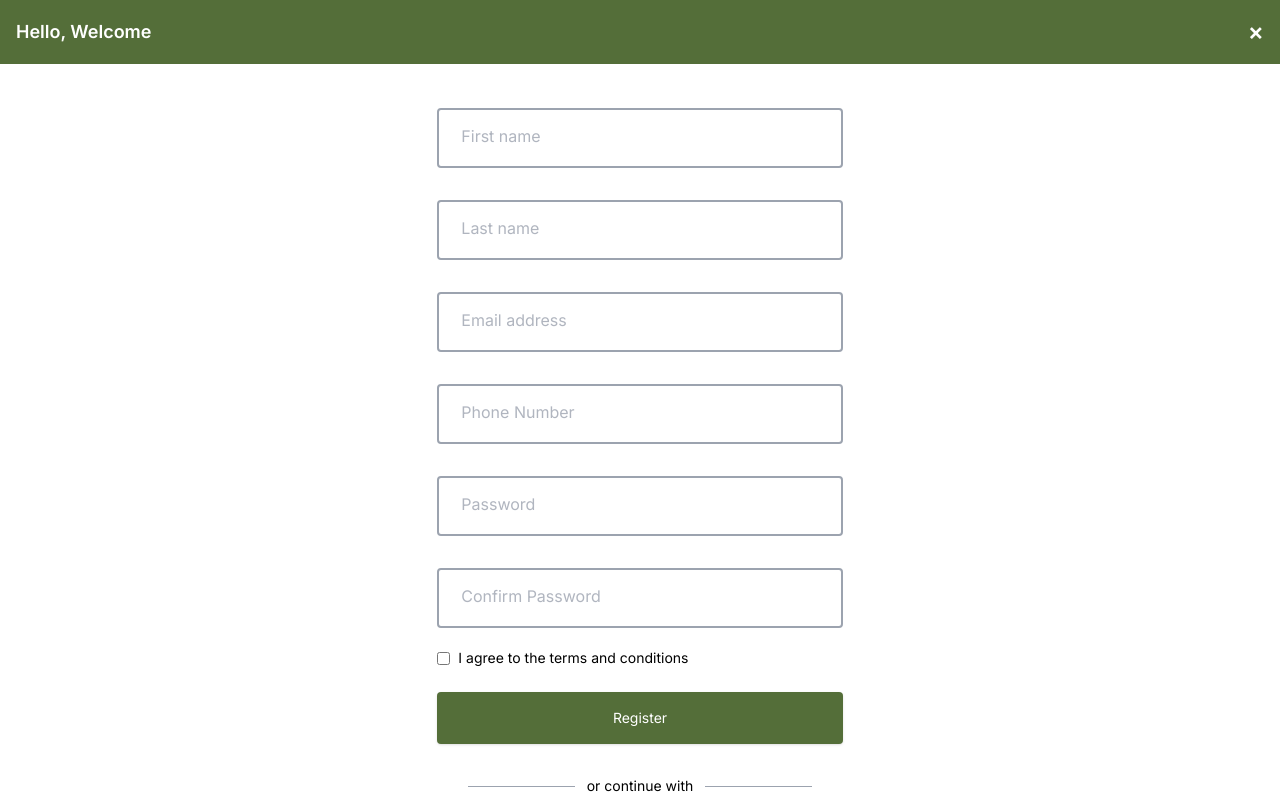
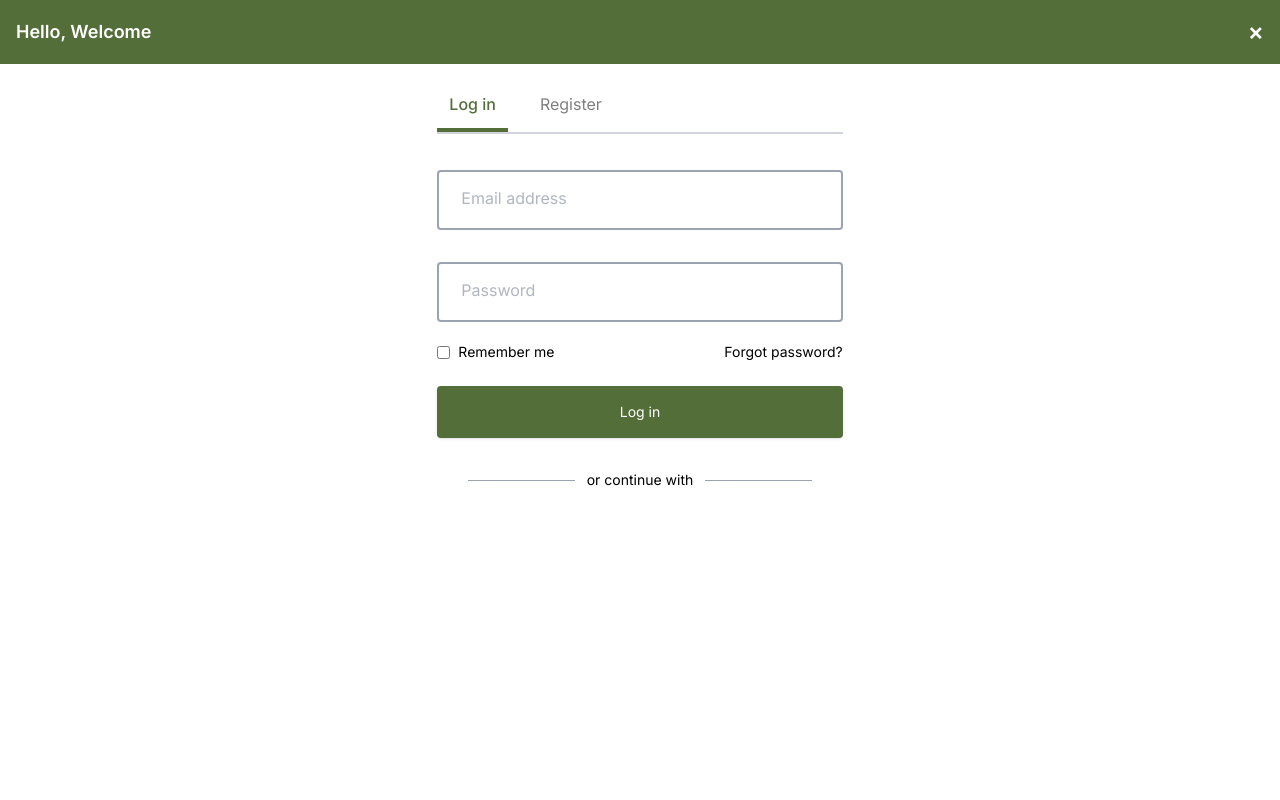
Before and after one commit to AyodejiOmole/warehouzit-technical-interview-solution, a Next.js app: page /get-started in a window 1280 px wide. Built offline with nearby package versions, Linux system fonts and the light colour scheme.

Commit message:
completed tab for login and register

```diff
--- a/app/get-started/layout.js
+++ b/app/get-started/layout.js
@@ -11,7 +11,7 @@ export const metadata = {
 const GetStartedLayout = ({ children }) => {
     return (
         <div>
-            <div className="flex justify-between align-center items-center p-4 bg-primary-green w-full">
+            <div className="flex justify-between fixed z-10 align-center items-center p-4 bg-primary-green w-full">
                 <p className="text-white font-semibold text-sm md:text-base lg:text-lg">Hello, Welcome</p>
                 {/* A cancel button to close the login/register page and return to the Homepage */}
                 <Link href="/">
--- a/app/get-started/page.js
+++ b/app/get-started/page.js
@@ -1,12 +1,37 @@
+"use client";
 import React from 'react';
 import Login from '@/components/Login';
 import Register from '@/components/Register';
+import { useState } from 'react';
 
 const GetStarted = () => {
+  // the visiblePage state determines the page - login or register - that is currently visible to the user.
+  const [visiblePage, setVisiblePage] = useState("login");
+
+  // Changes page, login or register, visible to the user.
+  const handleClick = (page) => {
+    setVisiblePage(prev => {return page;});
+  }
   return (
     <div className='w-full lg:p-8 p-4'>
-      {/* <Login/> */}
-      <Register />
+
+      {/* Tab to change the page visible to the user from Login to Register or as the user deems fits. */}
+      <div className='flex border-b-2 border-gray-300 lg:w-1/3 w-full md:w-1/3 mx-auto mt-12'>
+        <div className='w-full flex justity-between gap-3'>
+            <p
+                onClick={() => handleClick("login")}
+                className={visiblePage === "login" ? 'py-3 transition duration-500 text-base text-primary-green border-primary-green border-b-4 hover:cursor-pointer px-3 font-medium' : "lg:px-5 text-base px-1 py-3 transition duration-500 hover:cursor-pointer opacity-50"}>
+                Log in
+            </p>
+            <p
+                onClick={() => handleClick("register")}
+                className={visiblePage !== "login" ? 'transition duration-500 py-3 text-primary-green text-base border-primary-green border-b-4 hover:cursor-pointer px-3 font-medium' : "lg:px-5 px-1 text-base transition duration-500 hover:cursor-pointer py-3 opacity-50"}>
+              Register
+            </p>
+        </div>
+      </div>
+
+      {visiblePage === "login" ? <Login/> : <Register/>}
     </div>
   )
 }
--- a/components/Login.js
+++ b/components/Login.js
@@ -64,7 +64,7 @@ const Login = () => {
   }
 
   return (
-    <div className='lg:w-1/3 w-full md:w-1/3 mx-auto'>
+    <div className='lg:w-1/3 w-full md:w-1/3 mx-auto mt-6'>
       <form onSubmit={handleSubmit} className='flex flex-col align-center justify-center w-full'>
         <FloatingInputBox error={isInputEmpty.email} label="Email address" type="text" name="email" value={formDetails.email} placeholder="Email address" handleChange={handleChange}/>
         <FloatingInputBox error={isInputEmpty.password} label="Password" type="password" name="password" value={formDetails.password} placeholder="Password" handleChange={handleChange}/>
--- a/components/Register.js
+++ b/components/Register.js
@@ -73,7 +73,7 @@ const Register = () => {
     });
   }
   return (
-    <div className='lg:w-1/3 w-full md:w-1/2 mx-auto'>
+    <div className='lg:w-1/3 w-full md:w-1/2 mx-auto mt-6'>
       <form onSubmit={handleSubmit} className='flex flex-col align-center justify-center w-full'>
         <FloatingInputBox error={isInputEmpty.firstName} label="First name" type="text" name="firstName" value={formDetails.firstName} placeholder="First name" handleChange={handleChange}/>
         <FloatingInputBox error={isInputEmpty.lastName} label="Last name" type="text" name="lastName" value={formDetails.lastName} placeholder="Last name" handleChange={handleChange}/>
```
